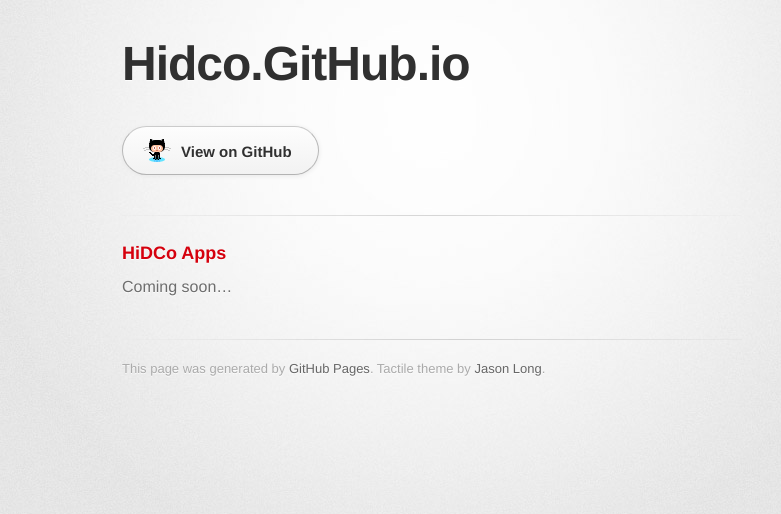
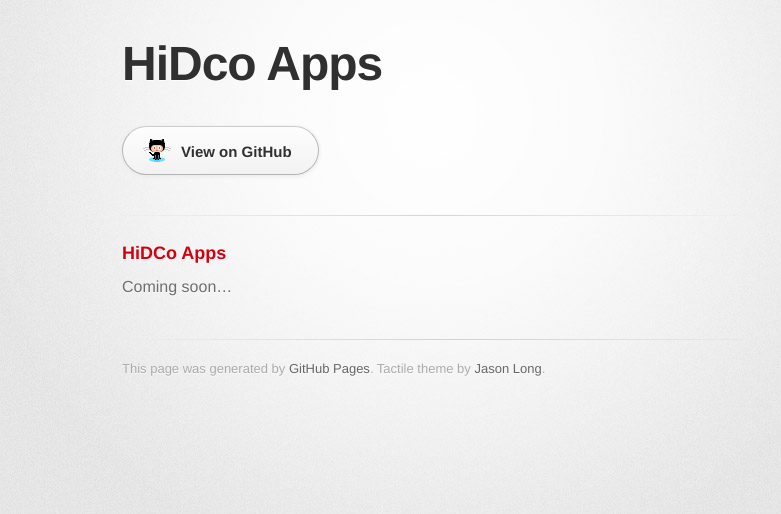
Before and after one commit to HiDco/hidco.github.io, a plain HTML site: page index.html in a window 1280 px wide. Shown: the whole page, without its empty margins (208-989 px from the left). Drawn offline with Linux system fonts and the light colour scheme; a web font is replaced by a local one.

Commit message:
Update index.html

```diff
--- a/index.html
+++ b/index.html
@@ -18,7 +18,7 @@
       <div class="inner">
 
         <header>
-          <h1>Hidco.GitHub.io</h1>
+          <h1>HiDco Apps</h1>
           <h2></h2>
         </header>
 
```
